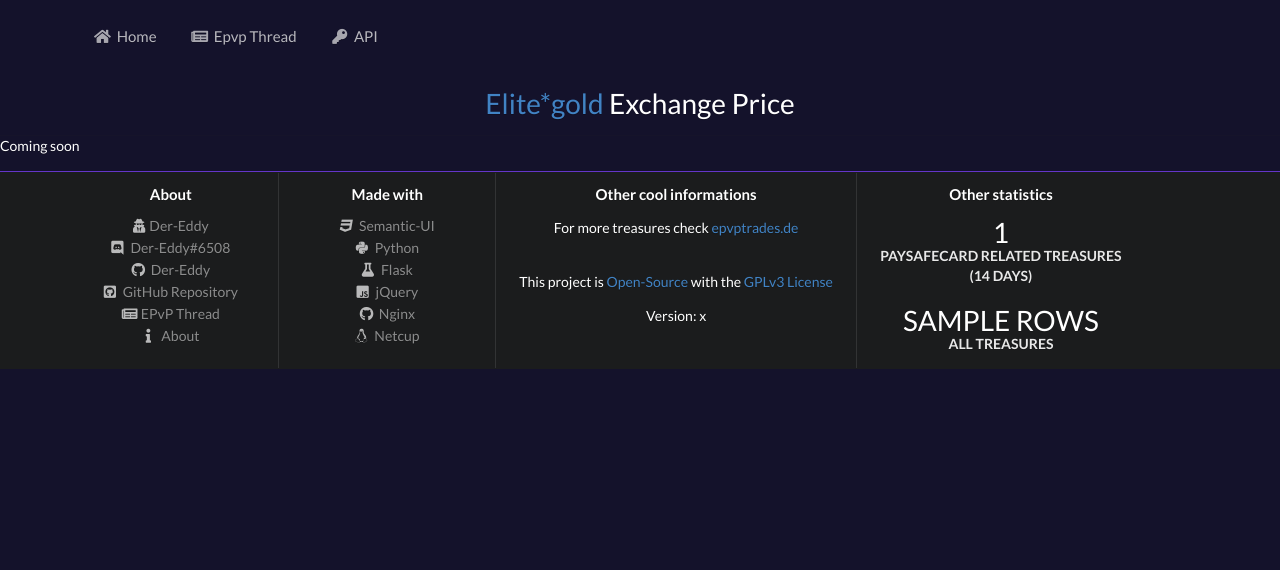
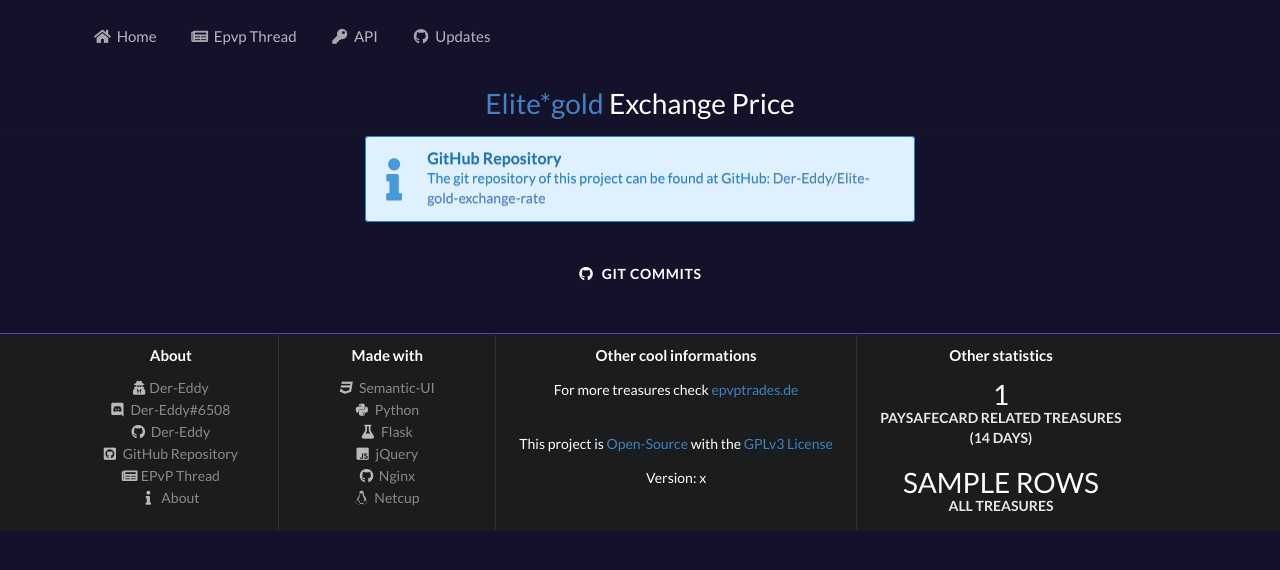
Before and after one commit to Der-Eddy/Elite-gold-exchange-rate, a Python web app: template flask/templates/updates.html in a window 1280 px wide. Shown: the top 570 px of the page. Run offline with Jinja, Linux system fonts and the light colour scheme; the template is opened without the code that fills it: most values are stand-ins (such as "Sample title", 1, 10 or a date in 2020).

Commit message:
Added update page which displays the latest commits

```diff
--- a/flask/templates/base.html
+++ b/flask/templates/base.html
@@ -39,6 +39,7 @@
                 <a class="link {% if self.title() == 'Index' %}active {% endif %}item" href="/"><i class="home icon"></i> Home</a>
                 <a class="link item" href="https://www.elitepvpers.com/forum/main/4544963-elitedb-info-dein-elite-gold-kurs.html"><i class="newspaper icon"></i> Epvp Thread</a>
                 <a class="link item" href="/api/v1"><i class="key icon"></i> API</a>
+                <a class="link item" href="/updates"><i class="github icon"></i> Updates</a>
             </div>
         </div>
 
@@ -47,6 +48,7 @@
             <a class="link {% if self.title() == 'Index' %}active {% endif %}item" href="/"><i class="home icon"></i> Home</a>
             <a class="link item" href="https://www.elitepvpers.com/forum/main/4544963-elitedb-info-dein-elite-gold-kurs.html"><i class="newspaper icon"></i> Epvp Thread</a>
             <a class="link item" href="/api/v1"><i class="key icon"></i> API</a>
+            <a class="link item" href="/updates"><i class="github icon"></i> Updates</a>
         </div>
 
         <!-- Page Contents -->
@@ -60,6 +62,7 @@
                         <a class="link {% if self.title() == 'Index' %}active {% endif %}item" href="/"><i class="home icon"></i> Home</a>
                         <a class="link item" href="https://www.elitepvpers.com/forum/main/4544963-elitedb-info-dein-elite-gold-kurs.html"><i class="newspaper icon"></i> Epvp Thread</a>
                         <a class="link item" href="/api/v1"><i class="key icon"></i> API</a>
+                        <a class="link item" href="/updates"><i class="github icon"></i> Updates</a>
                     </div>
                 </div>
                 <h1 class="ui center aligned header"><a href="https://www.elitepvpers.com/forum/" target="_blank">Elite*gold</a> Exchange Price</h2>
--- a/flask/templates/updates.html
+++ b/flask/templates/updates.html
@@ -1,5 +1,46 @@
 {% extends "base.html" %}
 {% block title %}Updates{% endblock %}
 {% block content %}
-Coming soon
+  <div class="ui one column centered stackable grid container">
+      <div class="two column centered row">
+          <div class="column" id="left">
+              <div class="ui icon blue message">
+                <i class="thumbs info icon"></i>
+                <div class="content">
+                  <div class="header">
+                    GitHub Repository
+                  </div>
+                  The git repository of this project can be found at GitHub: <a href="https://github.com/Der-Eddy/Elite-gold-exchange-rate">Der-Eddy/Elite-gold-exchange-rate</a>
+                </div>
+              </div>
+          </div>
+      </div>
+  </div>
+
+  <div class="ui two column centered stackable grid" id="grid">
+      <div class="five column centered row">
+          <div class="ui horizontal inverted divider">
+            <p><i class="github icon"></i> Git Commits</p>
+          </div>
+          <div class="eight wide column">
+              <table class="ui unstackable inverted table">
+                <tbody id="updates">
+                </tbody>
+              </table>
+
+              <script>
+              $.getJSON( "https://api.github.com/repos/Der-Eddy/Elite-gold-exchange-rate/commits", function( data ) {
+                  data.forEach( function(commit){
+                      $("#updates").append('<tr>' +
+                            '<td class="collapsing"><img src="' + commit.author.avatar_url + '" width="36" height="36"></td>' +
+                            '<td><b>' + commit.commit.message + '</b><br>' +
+                              '<span><a href="' + commit.author.html_url + '" target="_blank">' + commit.author.login + '</a> committed ' + commit.commit.committer.date + '</span>' +
+                            '</td><td class="right aligned"><a href="' + commit.html_url + '"><button class="ui blue button">' + commit.sha.substring(0, 7) + '</button></a></td></tr>');
+                      });
+              }).error(function() { alert("GitHub API down?"); });
+              </script>
+          </div>
+        </div>
+    </div>
+  </div>
 {% endblock %}
```
Also changed, not shown: flask/main.py (+8 -11 lines).
